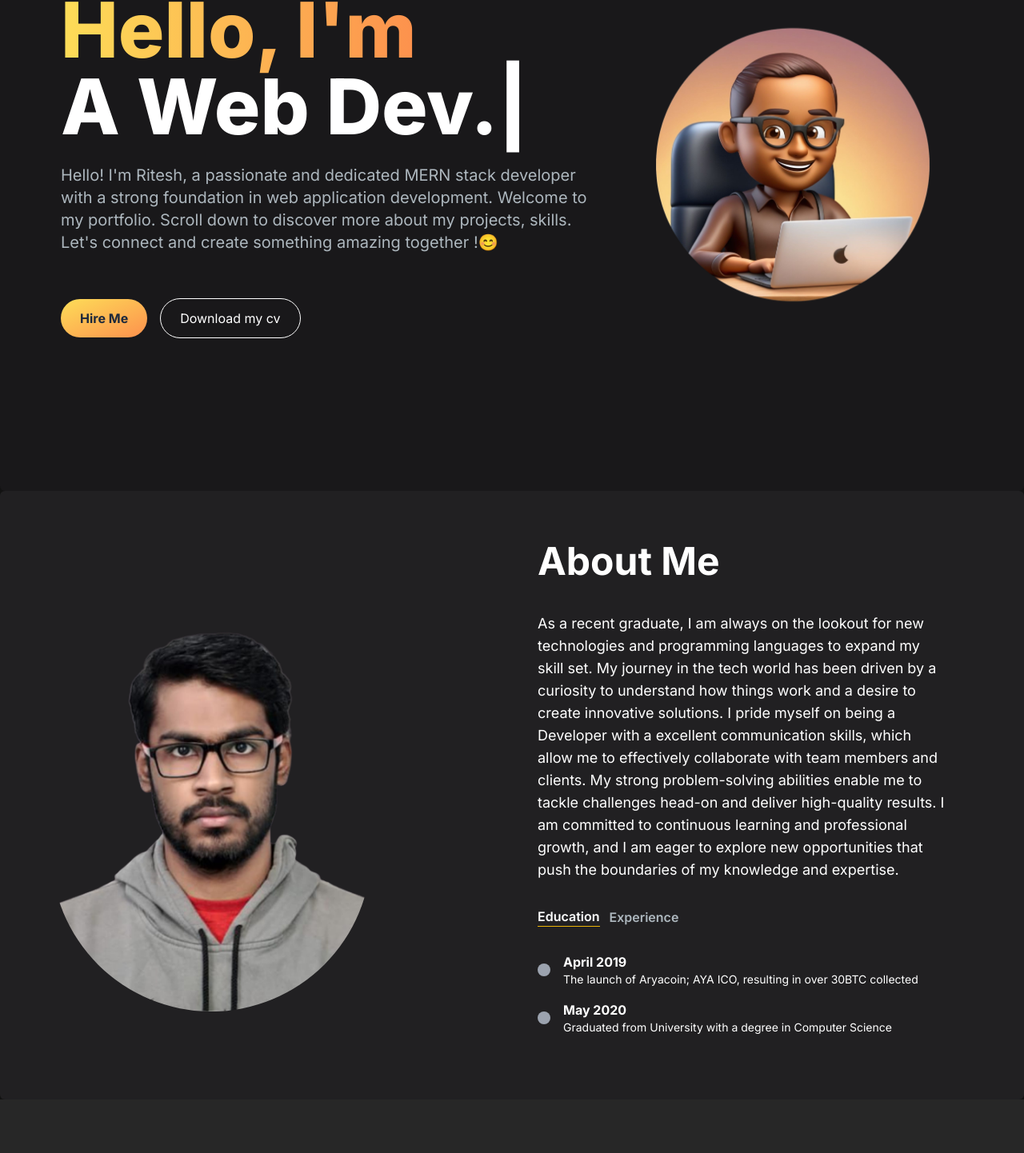
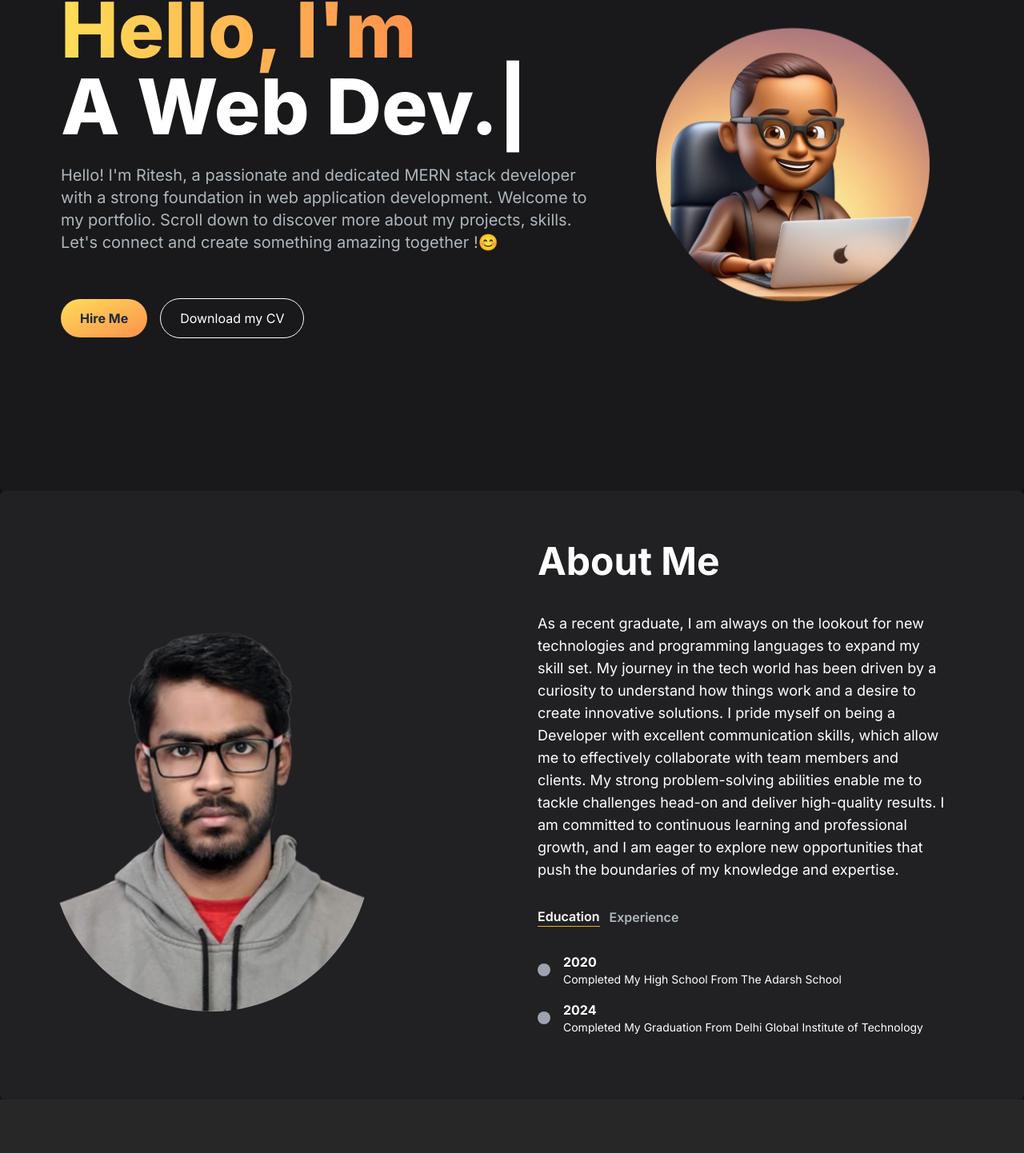
Before and after one commit to mohanty-ritesh/portfolio_website, a Next.js app: page / in a window 1280 px wide. Shown: the part 306-1748 px from the top of the page at 80% size. Built offline with nearby package versions, Linux system fonts and the light colour scheme.

Commit message:
added some changes

```diff
--- a/app/Components/AboutSection.jsx
+++ b/app/Components/AboutSection.jsx
@@ -10,12 +10,12 @@ const Tab_Data = [
     id: "Education",
     content: [
       {
-        date: "April 2019",
-        text: "The launch of Aryacoin; AYA ICO, resulting in over 30BTC collected",
+        date: "2020",
+        text: "Completed My High School From The Adarsh School ",
       },
       {
-        date: "May 2020",
-        text: "Graduated from University with a degree in Computer Science",
+        date: "2024",
+        text: "Completed My Graduation From Delhi Global Institute of Technology ",
       },
     ],
   },
@@ -24,12 +24,12 @@ const Tab_Data = [
     id: "Experience",
     content: [
       {
-        date: "June 2020",
-        text: "Software Engineer Internship at Tech Company",
+        date: "2023",
+        text: "Completed My MEARN STACK Certification",
       },
       {
-        date: "July 2021",
-        text: "Full-time Software Engineer at Startup",
+        date: "...",
+        text: "...",
       },
     ],
   },
@@ -112,17 +112,17 @@ function AboutSection() {
         <motion.div
           initial={{ opacity: 0, y: 50 }}
           animate={{ opacity: 1, y: 0 }}
-          transition={{ duration: 0.3 }}
+          transition={{ duration: 0.7 }}
           className="md:mr-8"
         >
           <h2 className="text-5xl font-bold text-white xl:mb-5">About Me</h2>
-          <div className="  lg:pt-5 pt-10">
+          <div className="lg:pt-5 pt-10">
             <p className="text-base lg:text-lg">
               As a recent graduate, I am always on the lookout for new
               technologies and programming languages to expand my skill set. My
               journey in the tech world has been driven by a curiosity to
               understand how things work and a desire to create innovative
-              solutions. I pride myself on being a Developer with a excellent
+              solutions. I pride myself on being a Developer with excellent
               communication skills, which allow me to effectively collaborate
               with team members and clients. My strong problem-solving abilities
               enable me to tackle challenges head-on and deliver high-quality
@@ -145,7 +145,7 @@ function AboutSection() {
               </TabButton>
             </div>
             <div className="timeline mt-8">
-              <AnimatePresence>
+              <AnimatePresence key={tab}>
                 {Tab_Data.find((t) => t.id === tab).content.map(
                   (item, index) => (
                     <TimelineEntry
--- a/app/Components/HeroSection.jsx
+++ b/app/Components/HeroSection.jsx
@@ -41,12 +41,33 @@ function HeroSection() {
             Welcome to my portfolio. Scroll down to discover more about my projects, skills. Let's connect and create something amazing together !😊
 
           </p>
-          <button className="px-6 py-3 rounded-full mr-4 bg-gradient-to-br from-[#fddd58]  to-[#fd914d]  hover:bg-slate-200 sm:w-fit text-slate-800 font-bold">
-            Hire Me
-          </button>
-          <button className="px-6 py-3 rounded-full mr-4 bg-transparent text-white border border-white hover:bg-slate-800 hover:border-gray-300 sm:w-fit mt-3 transition-colors duration-250">
-            Download my cv
-          </button>
+          <button
+  className="px-6 py-3 rounded-full mr-4 bg-gradient-to-br from-[#fddd58] to-[#fd914d] hover:bg-slate-200 sm:w-fit text-slate-800 font-bold"
+  onClick={() => {
+    const targetElement = document.getElementById("get_in_touch");
+    if (targetElement) {
+      const offset = 70; // Adjust this value based on your fixed header height
+      const elementPosition = targetElement.getBoundingClientRect().top;
+      const offsetPosition = elementPosition + window.pageYOffset - offset;
+
+      window.scrollTo({
+        top: offsetPosition,
+        behavior: "smooth"
+      });
+    }
+  }}
+>
+  Hire Me
+</button>
+<a
+  href="/Images/RITESH RESUME.pdf"
+  download="RITESH RESUME.pdf"
+  className="px-6 py-3 rounded-full mr-4 bg-transparent text-white border border-white hover:bg-slate-800 hover:border-gray-300 sm:w-fit mt-3 transition-colors duration-250 inline-block text-center"
+>
+  Download my CV
+</a>
+
+
         </motion.div>
         <div className="col-span-5 place-self-center py-5 mt-auto  ml-3 lg:mt-0 overflow-hidden">
           <motion.div
--- a/app/Components/NavBar.jsx
+++ b/app/Components/NavBar.jsx
@@ -1,7 +1,6 @@
 "use client";
-/* NavBar.js */
 import Link from "next/link";
-import React, { useState } from "react";
+import React, { useState, useEffect } from "react";
 import NavLink from "./NavLink";
 import { Bars3Icon, XMarkIcon } from "@heroicons/react/24/solid";
 import MenuOverlay from "./MenuOverlay";
@@ -18,15 +17,43 @@ const NavLinks = [
 const NavBar = () => {
   const [navbarOpen, setNavbarOpen] = useState(false);
 
+  useEffect(() => {
+    const handleLinkClick = (e) => {
+      const targetId = e.target.getAttribute('href').substring(1);
+      const targetElement = document.getElementById(targetId);
+      if (targetElement) {
+        e.preventDefault();
+        const offset = 70; // Adjust this value based on your fixed header height
+        const elementPosition = targetElement.getBoundingClientRect().top;
+        const offsetPosition = elementPosition + window.pageYOffset - offset;
+
+        window.scrollTo({
+          top: offsetPosition,
+          behavior: "smooth"
+        });
+      }
+    };
+
+    const links = document.querySelectorAll('a[href^="#"]');
+    links.forEach(link => {
+      link.addEventListener('click', handleLinkClick);
+    });
+
+    return () => {
+      links.forEach(link => {
+        link.removeEventListener('click', handleLinkClick);
+      });
+    };
+  }, []);
+
   return (
-    <nav className="fixed top-0  pt-2  left-0 right-0 z-10 bg-inherit  xl:px-8">
+    <nav className="fixed top-0 pt-2 left-0 right-0 z-10 bg-inherit xl:px-8">
       <div className="flex flex-wrap items-center justify-between mx-auto xl:px-4 ">
-        {/* Replace with your logo image */}
         <Link href="/">
           <img
             src="/Images/logo.png"
             alt="Your Logo"
-            className=" h-16 px-3 md:h-24 md:px-0"
+            className="h-16 px-3 md:h-24 md:px-0"
           />
         </Link>
 
@@ -63,7 +90,7 @@ const NavBar = () => {
           <ul className="flex md:p-0 md:flex-row md:space-x-5 ">
             {NavLinks.map((link, index) => (
               <li key={index}>
-                <NavLink href={link.path} title={link.title} />
+                <NavLink title={link.title} href={link.path} />
               </li>
             ))}
           </ul>
```
Also changed, not shown: 1 other file (tests, documents, lock files or other folders).
